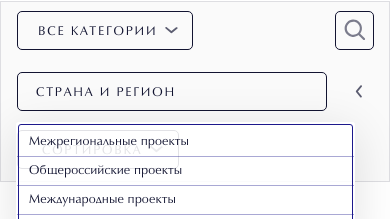
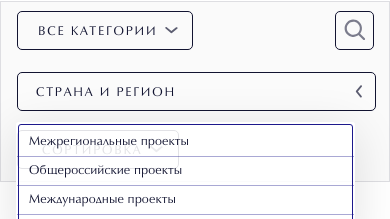
Before and after one commit to feodoraxis/1people, a plain HTML site: page projects.html in a window 390 px wide. Shown: the part 151-370 px from the top of the page. Drawn offline with Linux system fonts and the light colour scheme.

Commit message:
new styles

```diff
--- a/css/media.css
+++ b/css/media.css
@@ -565,6 +565,11 @@
 @media only screen and (max-width: 768px) {
     .filter-country input[type="text"] {
         min-width: 247px;
+    }
+}
+@media only screen and (max-width: 767px) {
+    .filter-right {
+        position: relative;
     }
 }
 @media only screen and (max-width: 488px) {
@@ -1754,9 +1759,24 @@
     }
     .filter__country input[type="text"] {
         min-width: 1px;
+        -webkit-transition: all 0.2s ease;
+        -o-transition: all 0.2s ease;
+        transition: all 0.2s ease;
     }
     .filter__country input[type="text"]:focus {
         min-width: 100%;
+    }
+    .filter__country.active {
+        position: absolute;
+        left: 0;
+        top: 2px;
+        right: 2px;
+        max-width: 100%;
+        width: 100%;
+        z-index: 10;
+    }
+    .filter__country.active input {
+        background-color: #fbfbfb;
     }
 }
 @media only screen and (max-width: 488px) {
@@ -1765,6 +1785,9 @@
     }
     .filter__country-show {
         left: 15px;
+    }
+    .filter__country.active {
+        top: 0;
     }
 }
 @media only screen and (max-width: 440px) {
@@ -1785,8 +1808,17 @@
         -o-transition: all 0.2s ease;
         transition: all 0.2s ease;
     }
+    .filter__country.active {
+        position: relative;
+        left: auto;
+        top: auto;
+        right: auto;
+    }
     .filter__country.active::after {
         right: 10px;
+    }
+    .filter__country.active input {
+        width: 100%;
     }
     .filter__country-show {
         top: 120px;
```
